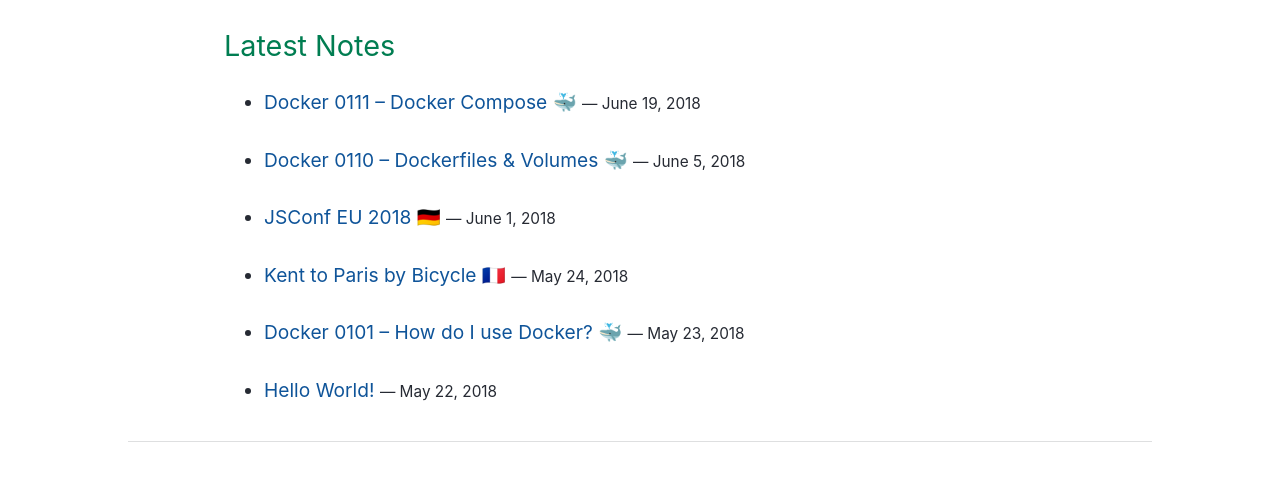
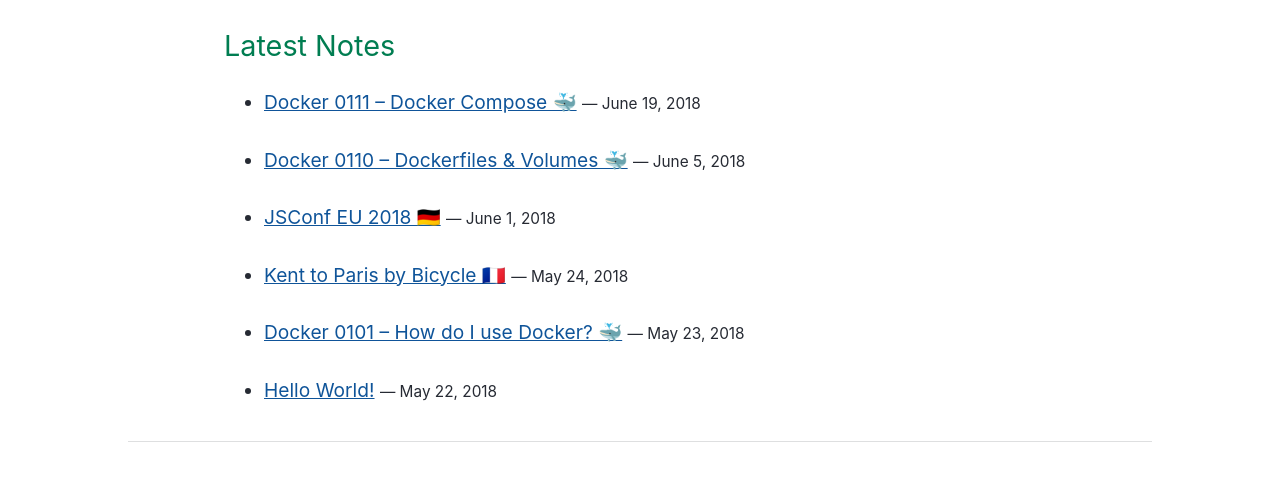
Before and after one commit to sjparkinson/uncomplicated.systems, a Jekyll site: the page built from index.md, in a window 1280 px wide. Shown: the part 267-744 px from the top of the page. Built offline with Jekyll 4.4.1, drawn with Linux system fonts in a browser that asks for light colours; the repository's description, which GitHub fills in, is left out.

Commit message:
Update styles.scss

```diff
--- a/_includes/styles.scss
+++ b/_includes/styles.scss
@@ -37,17 +37,13 @@
   color: $body-link-color;
   text-decoration: none;
 
-  &:visited {
-    color: #4c2c92;
-  }
-
   &:hover {
     text-decoration: underline;
   }
 
   &:active {
-    background: #ecb606;
-    outline: 3px solid #ecb606;
+    background: $body-link-highlight;
+    outline: 3px solid $body-link-highlight;
     outline-offset: 0;
   }
 }
@@ -139,6 +135,14 @@
   @include small {
     padding: 2rem 1rem;
     font-size: 1.1rem;
+  }
+
+  a {
+    text-decoration: underline;
+
+    &:visited {
+      color: $body-link-visited;
+    }
   }
 
   img {
```
